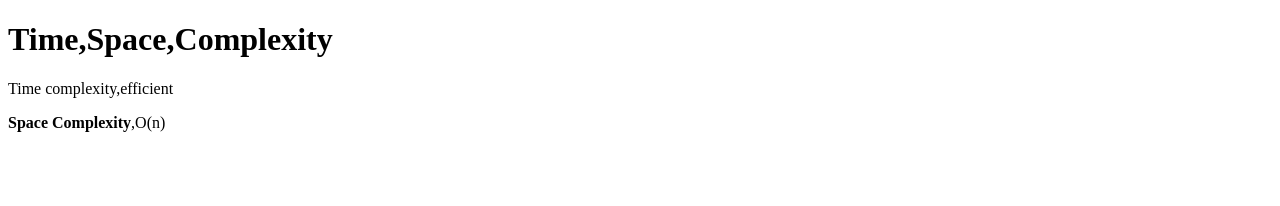
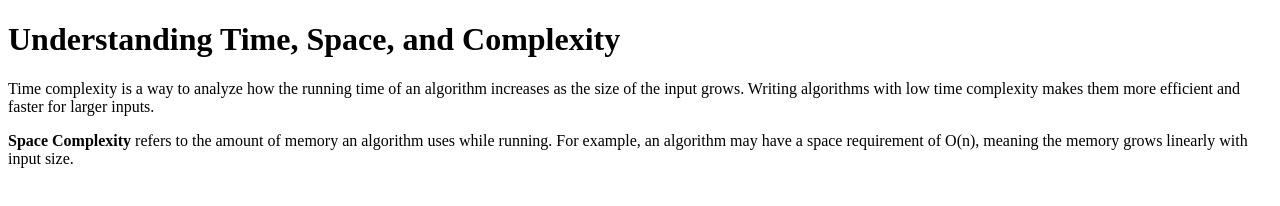
Before and after one commit to acciojob/time-and-space-complexity-Ykk2001, a website: page main.html in a window 1280 px wide. Drawn offline with Linux system fonts and the light colour scheme.

Commit message:
created a submission

```diff
--- a/main.html
+++ b/main.html
@@ -1,19 +1,23 @@
 <!DOCTYPE html>
+<html lang="en">
+<head>
+    <meta charset="UTF-8">
+    <meta name="viewport" content="width=device-width, initial-scale=1.0">
+    <title>Time and Space Complexity</title>
+</head>
+<body>
 
-<html>
+    <h1>Understanding Time, Space, and Complexity</h1>
 
-<head>
-	<link rel="stylesheet" href="styles.css">
-</head>
+    <p>
+        Time complexity is a way to analyze how the running time of an algorithm increases as the size of the input grows.
+        Writing algorithms with low time complexity makes them more efficient and faster for larger inputs.
+    </p>
 
-<body>
-	<!-- the entire body must be written by student -->
-    <script type="text/javascript" src="./script.js"></script>
-	<h1>Time,Space,Complexity</h1>
-	<p>Time complexity,efficient</p>
-	<p><b>Space Complexity</b>,O(n)</p>
-
+    <p>
+        <b>Space Complexity</b> refers to the amount of memory an algorithm uses while running.
+        For example, an algorithm may have a space requirement of O(n), meaning the memory grows linearly with input size.
+    </p>
 
 </body>
-
 </html>
```
